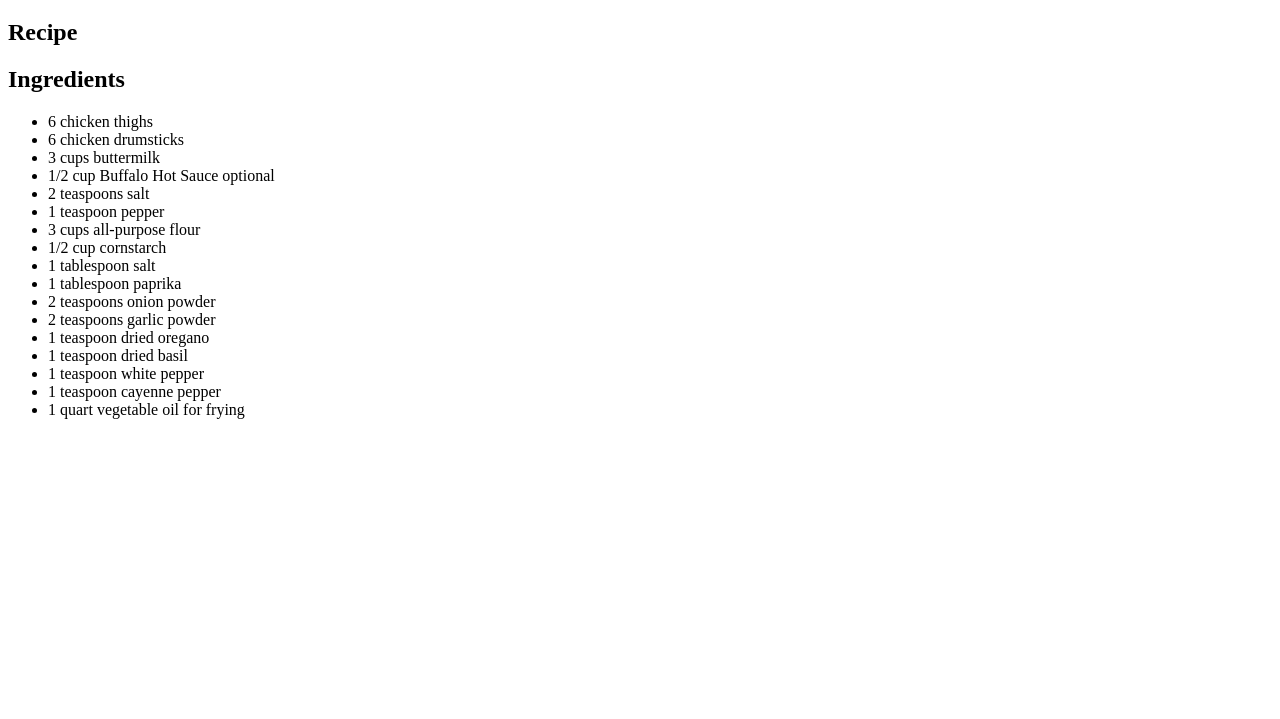
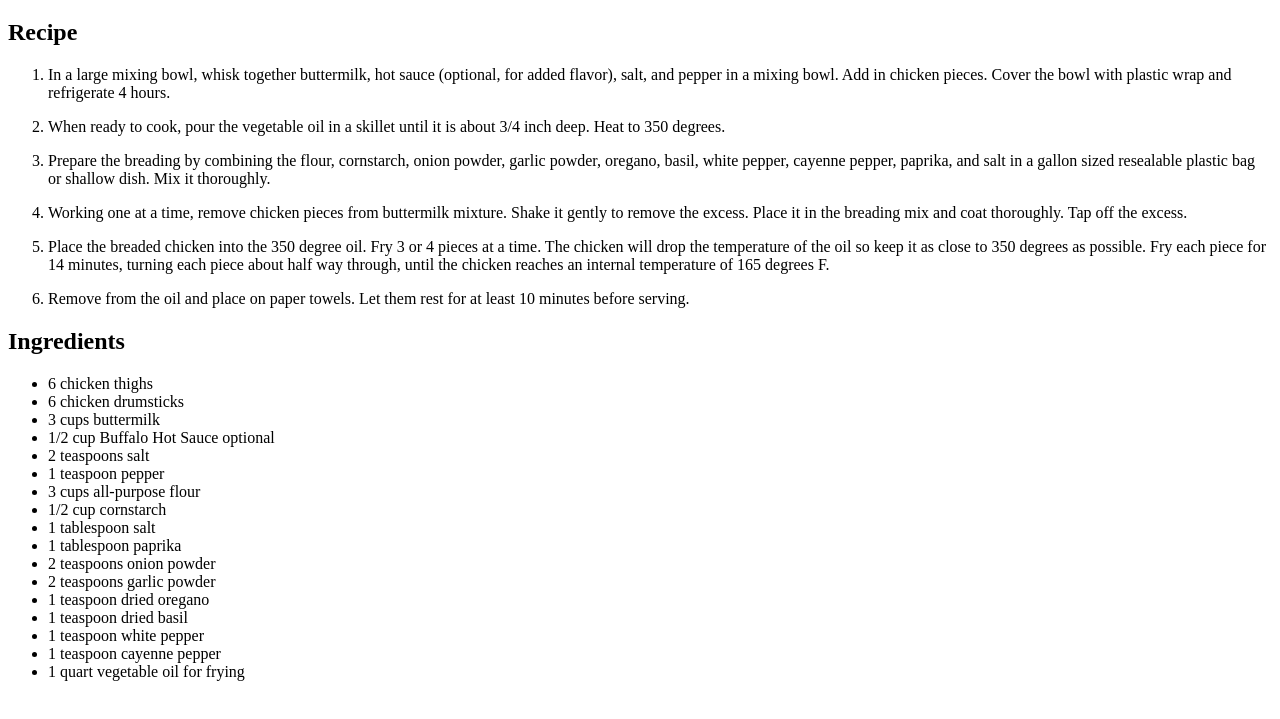
Before and after one commit to DavionKaizen/odin-recipes, a plain HTML site: page chicken.html in a window 1280 px wide. Shown: the part 61-780 px from the top of the page. Drawn offline with Linux system fonts and the light colour scheme.

Commit message:
Add Chicken Recipe

```diff
--- a/chicken.html
+++ b/chicken.html
@@ -12,7 +12,24 @@
         <div>
             <h2>Recipe</h2>
             <ol>
-
+                <li>
+                    <p>In a large mixing bowl, whisk together buttermilk, hot sauce (optional, for added flavor), salt, and pepper in a mixing bowl. Add in chicken pieces. Cover the bowl with plastic wrap and refrigerate 4 hours.</p>
+                </li>
+                <li>
+                    <p>When ready to cook, pour the vegetable oil in a skillet until it is about 3/4 inch deep. Heat to 350 degrees.</p>
+                </li>
+                <li>
+                    <p>Prepare the breading by combining the flour, cornstarch, onion powder, garlic powder, oregano, basil, white pepper, cayenne pepper, paprika, and salt in a gallon sized resealable plastic bag or shallow dish. Mix it thoroughly.</p>
+                </li>
+                <li>
+                    <p>Working one at a time, remove chicken pieces from buttermilk mixture. Shake it gently to remove the excess. Place it in the breading mix and coat thoroughly. Tap off the excess.</p>
+                </li>
+                <li>
+                    <p>Place the breaded chicken into the 350 degree oil. Fry 3 or 4 pieces at a time. The chicken will drop the temperature of the oil so keep it as close to 350 degrees as possible. Fry each piece for 14 minutes, turning each piece about half way through, until the chicken reaches an internal temperature of 165 degrees F. </p>
+                </li>
+                <li>
+                    <p>Remove from the oil and place on paper towels. Let them rest for at least 10 minutes before serving. </p>
+                </li>
             </ol>
         </div>
         <div>
```
